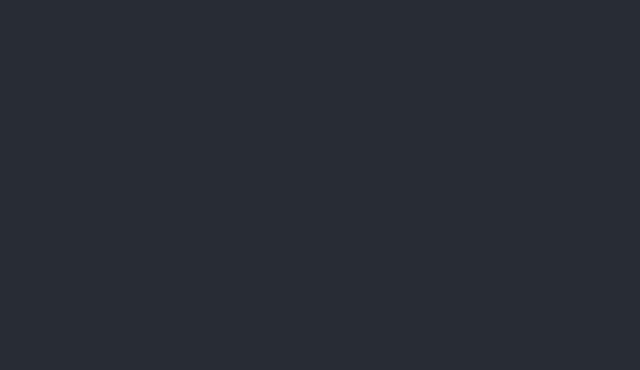
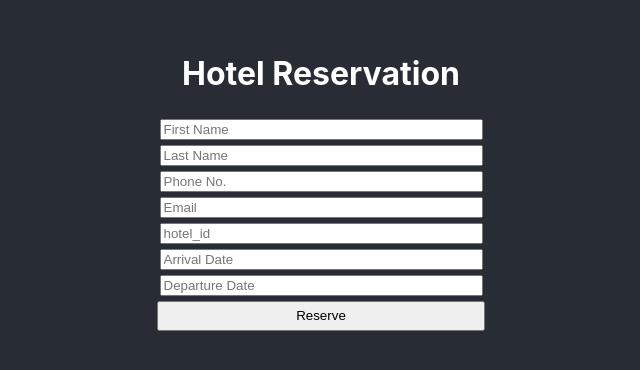
Before and after one commit to jothamardel/hotel-frontend, a React (Create React App) app: page /hotel/1 in a window 1280 px wide. Shown: the part 216-586 px from the top of the page, without its empty margins (319-959 px from the left). Built offline with nearby package versions, Linux system fonts and the light colour scheme.

Commit message:
Reservation component

```diff
--- a/package.json
+++ b/package.json
@@ -12,6 +12,7 @@
     "react-scripts": "4.0.3",
     "redux": "^4.0.5",
     "redux-logger": "^3.0.6",
+    "redux-persist": "^6.0.0",
     "redux-thunk": "^2.3.0",
     "web-vitals": "^1.0.1"
   },
--- a/public/index.html
+++ b/public/index.html
@@ -7,7 +7,7 @@
     <meta name="theme-color" content="#000000" />
     <meta
       name="description"
-      content="Web site created using create-react-app"
+      content="Hotel Reservation"
     />
     <link rel="apple-touch-icon" href="%PUBLIC_URL%/logo192.png" />
     <!--
@@ -24,7 +24,7 @@
       work correctly both with client-side routing and a non-root public URL.
       Learn how to configure a non-root public URL by running `npm run build`.
     -->
-    <title>React App</title>
+    <title>Hotel Reservation</title>
   </head>
   <body>
     <noscript>You need to enable JavaScript to run this app.</noscript>
--- /dev/null
+++ b/src/components/Card/card.component.jsx
@@ -0,0 +1,26 @@
+import React from 'react';
+import { Link } from 'react-router-dom';
+import './card.styles.css';
+
+
+const Card = (props) => (
+  <div className='card_container'>
+    <div className="card_initial">
+      <h1>{props.name.split('')[0]}</h1>
+    </div>
+    <div className="card_details">
+      <p>Hotel: {props.name}</p>
+      <p>City: {props.city}</p>
+      <p>Rooms: {props.number_of_rooms}</p>
+      <p>Price: ${props.price}</p>
+    </div>
+    <div className="card_button">
+      <button>
+        <Link to={`/hotel/${props._id}`}>Make Reservation</Link>
+      </button>
+    </div>
+  </div>
+);
+
+
+export default Card;
--- /dev/null
+++ b/src/components/Card/card.styles.css
@@ -0,0 +1,39 @@
+.card_container {
+  border: 1px solid white;
+  width: 200px;
+  margin: 10px;
+  /* text-align: center; */
+}
+
+.card_initial {
+  text-align: center;
+  background-color: #7f7f7f7f;
+}
+
+.card_initial h1 {
+  font-size: 3rem;
+  margin: 0;
+}
+
+.card_details p {
+  font-size: 0.7rem;
+  margin: 2px;
+}
+
+.card_button {
+  width: 100%;
+}
+
+.card_button button {
+  width: 100%;
+  cursor: pointer;
+  background: white;
+  text-align: center;
+  border: none;
+  border: 1px solid white;
+}
+
+.card_button button a {
+  text-decoration: none;
+  color: black;
+}
--- a/src/container/App/App.js
+++ b/src/container/App/App.js
@@ -1,12 +1,16 @@
 import './App.css';
 import { Switch, Route } from 'react-router-dom';
 import Search from '../../container/Search/search.component';
+import Reservation from '../../container/Reservation/reservation.component'
+
 
 function App() {
   return (
     <div className="App-header">
+      <h1>Hotel Reservation</h1>
       <Switch>
         <Route exact path='/' component={Search} />
+        <Route exact path='/hotel/:id' component={Reservation} />
       </Switch>
     </div>
   );
--- /dev/null
+++ b/src/container/Reservation/reservation.component.jsx
@@ -0,0 +1,49 @@
+import React from 'react';
+import './reservation.styles.css';
+
+
+class Reservation extends React.Component {
+  render() {
+    return (
+      <div className="reserve_container">
+        <form action="">
+          <div className="reserve">
+            <label htmlFor="first_name"></label>
+            <input type="text" name="first_name" placeholder="First Name" />
+          </div>
+          <div className="reserve">
+            <label htmlFor="last_name"></label>
+            <input type="text" name="last_name" placeholder="Last Name" />
+          </div>
+          <div className="reserve">
+            <label htmlFor="phone"></label>
+            <input type="text" name="phone" placeholder="Phone No." />
+          </div>
+          <div className="reserve">
+            <label htmlFor="email"></label>
+            <input type="email" name="email" placeholder="Email" />
+          </div>
+          <div className="reserve">
+            <label htmlFor="hotel_id"></label>
+            <input type="text" name="hotel_id" placeholder="hotel_id" />
+          </div>
+          <div className="reserve">
+            <label htmlFor="arrival_date"></label>
+            <input type="text" name="arrival_date" placeholder="Arrival Date" />
+          </div>
+          <div className="reserve">
+            <label htmlFor="departure_date"></label>
+            <input type="text" name="departure_date" placeholder="Departure Date" />
+          </div>
+          <div className="reserve">
+            <button type='submit'>Reserve</button>
+          </div>
+        </form>
+
+      </div>
+    );
+  }
+}
+
+
+export default Reservation;
--- /dev/null
+++ b/src/container/Reservation/reservation.styles.css
@@ -0,0 +1,27 @@
+.reserve_container {
+  width: 50%;
+  display: flex;
+  justify-content: center;
+}
+
+.reserve_container form {
+  width: 100%;
+}
+
+
+
+.reserve {
+  margin: 5px;
+  display: flex;
+  justify-content: center;
+}
+
+.reserve input {
+  width: 50%;
+}
+
+.reserve_container form button {
+  width: 52%;
+  cursor: pointer;
+  height: 30px;
+}
--- a/src/container/Search/search.component.jsx
+++ b/src/container/Search/search.component.jsx
@@ -1,5 +1,5 @@
 import React from 'react';
-
+import Card from '../../components/Card/card.component';
 import './search.styles.css';
 
 
@@ -12,7 +12,8 @@ class Search extends React.Component {
       city: "",
       arrival_date: '',
       departure_date: '',
-      number_of_rooms: 0
+      number_of_rooms: 0,
+      available_hotel: []
     }
   }
 
@@ -37,7 +38,7 @@ class Search extends React.Component {
       })
     })
       .then(res => res.json())
-      .then(console.log)
+      .then(hotels => this.setState({ available_hotel: hotels }))
       .catch(console.log)
   }
 
@@ -45,9 +46,6 @@ class Search extends React.Component {
 
 
   render() {
-    console.log(this.state);
-    console.log(this.state.arrival_date.split('-').reduce((total, value) => total + value), "");
-    console.log(this.state.departure_date.split('-').reduce((total, value) => total + value), "");
     return (
       <div >
         <form onSubmit={this.onFormSubmit} className="container">
@@ -91,6 +89,13 @@ class Search extends React.Component {
           </div>
         </form>
 
+        <div className="hotels">
+          {
+            !this.state.available_hotel.length ? null :
+              this.state.available_hotel.map(hotel => <Card key={hotel._id} {...hotel} />)
+          }
+        </div>
+
       </div>
     );
   }
--- a/src/container/Search/search.styles.css
+++ b/src/container/Search/search.styles.css
@@ -37,3 +37,9 @@
   width: 100%;
   cursor: pointer;
 }
+
+.hotels {
+  display: flex;
+  flex-wrap: wrap;
+  justify-content: center;
+}
```
Also changed, not shown: src/redux/root-reducer.js (added), src/redux/store.js (added), 1 other file (tests, documents, lock files or other folders).
